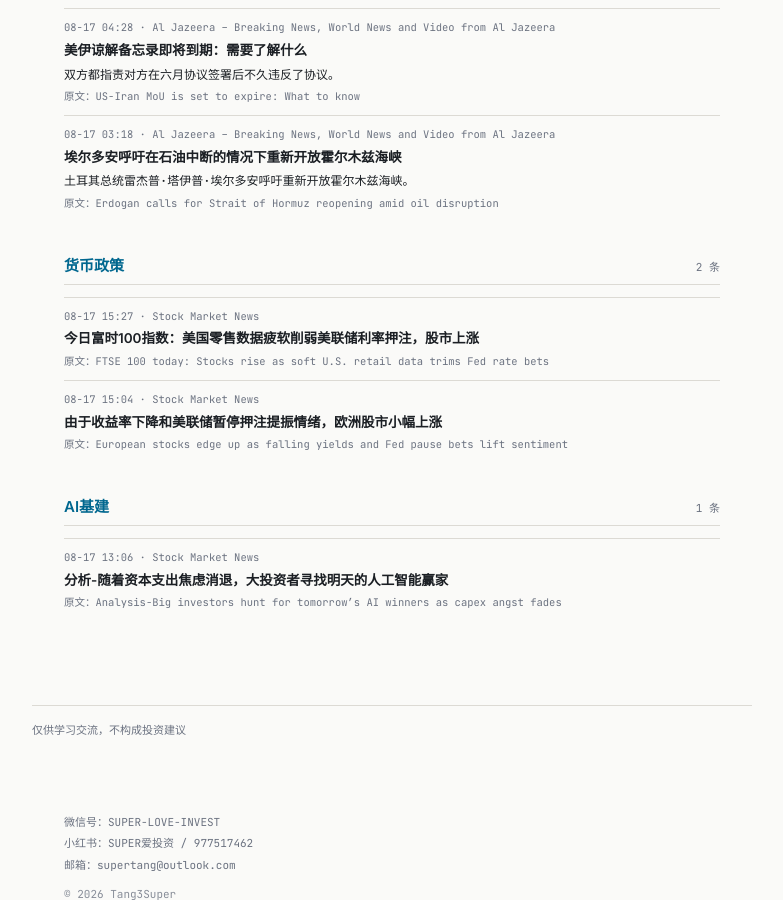
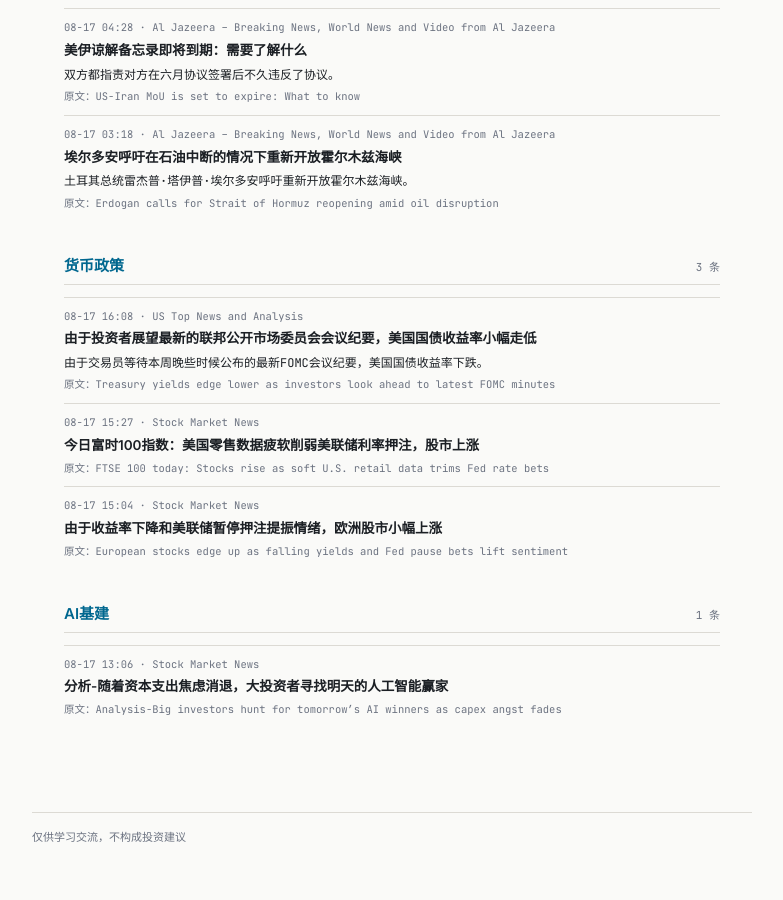
Before and after one commit to tang3super/tang3super.github.io, a Jekyll site: the page built from macro-trade/news-digest.md, in a window 1280 px wide and 900 px high, scrolled down 1182 px. Shown: the whole window, without its empty margins (248-1031 px from the left). Built offline with Jekyll 4.4.1, drawn with Linux system fonts in a browser that asks for light colours; some of the changed text lies outside the part shown.

Commit message:
sync news-digest article

```diff
--- a/macro-trade/news-digest.md
+++ b/macro-trade/news-digest.md
@@ -5,7 +5,7 @@ title: 新闻监控
 date: '2026-08-17'
 summary: 2026年第34周监控
 week_label: 2026年第34周监控
-last_updated: 2026-08-17 16:52
+last_updated: 2026-08-17 17:25
 refresh_note: 每 5 分钟自动刷新
 topics:
 - name: 地缘政治
@@ -87,6 +87,13 @@ topics:
     summary_zh: 土耳其总统雷杰普·塔伊普·埃尔多安呼吁重新开放霍尔木兹海峡。
 - name: 货币政策
   items:
+  - title: Treasury yields edge lower as investors look ahead to latest FOMC minutes
+    summary: Treasury yields fell as traders awaited the latest FOMC minutes due later this week.
+    link: https://www.cnbc.com/2026/08/17/treasury-yields-federal-reserve-fomc-minutes.html
+    source: US Top News and Analysis
+    time: 08-17 16:08
+    title_zh: 由于投资者展望最新的联邦公开市场委员会会议纪要，美国国债收益率小幅走低
+    summary_zh: 由于交易员等待本周晚些时候公布的最新FOMC会议纪要，美国国债收益率下跌。
   - title: 'FTSE 100 today: Stocks rise as soft U.S. retail data trims Fed rate bets'
     summary: ''
     link: https://www.investing.com/news/stock-market-news/ftse-100-today-stocks-rise-as-soft-us-retail-data-trims-fed-rate-bets-4862246
```
